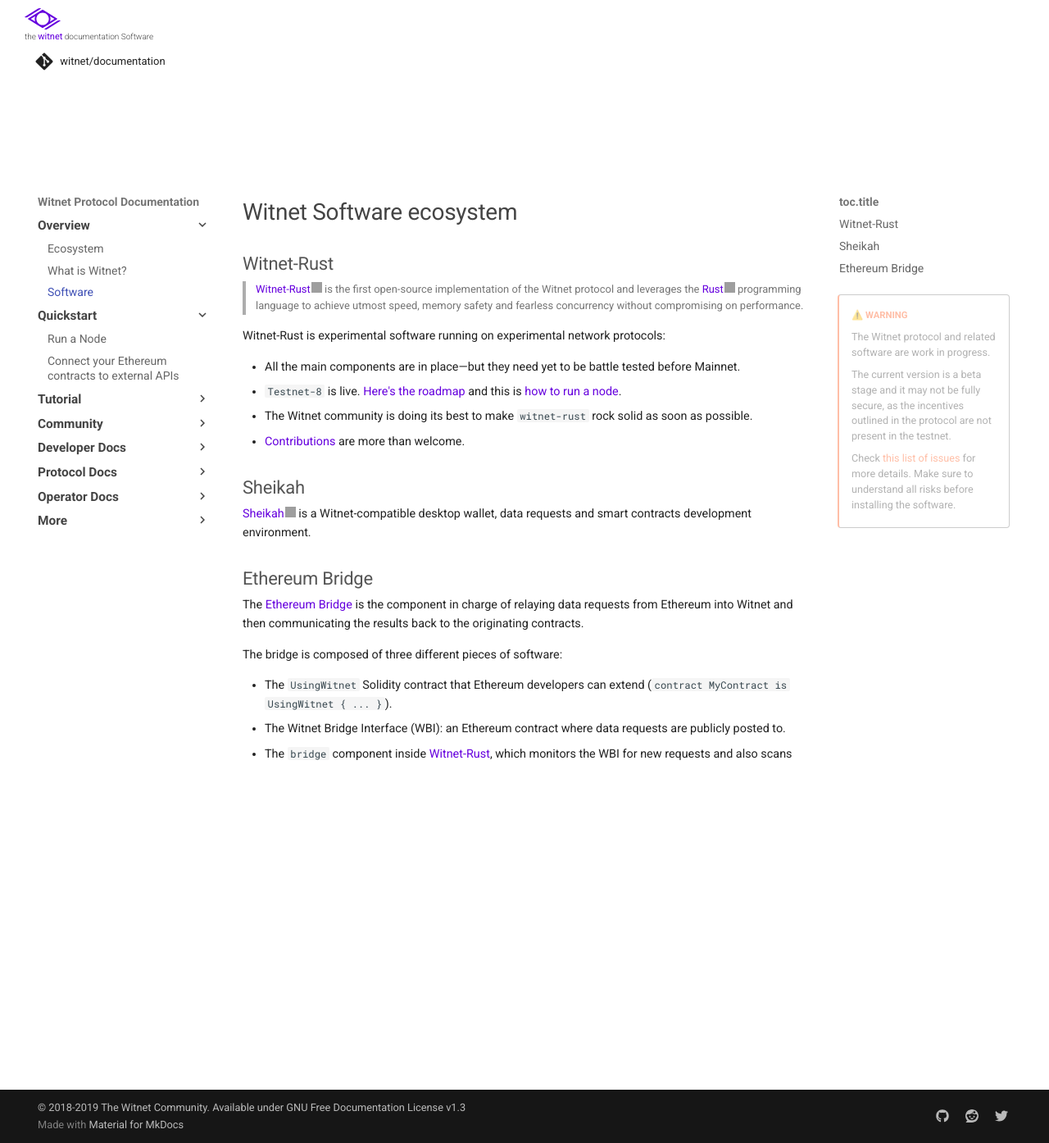
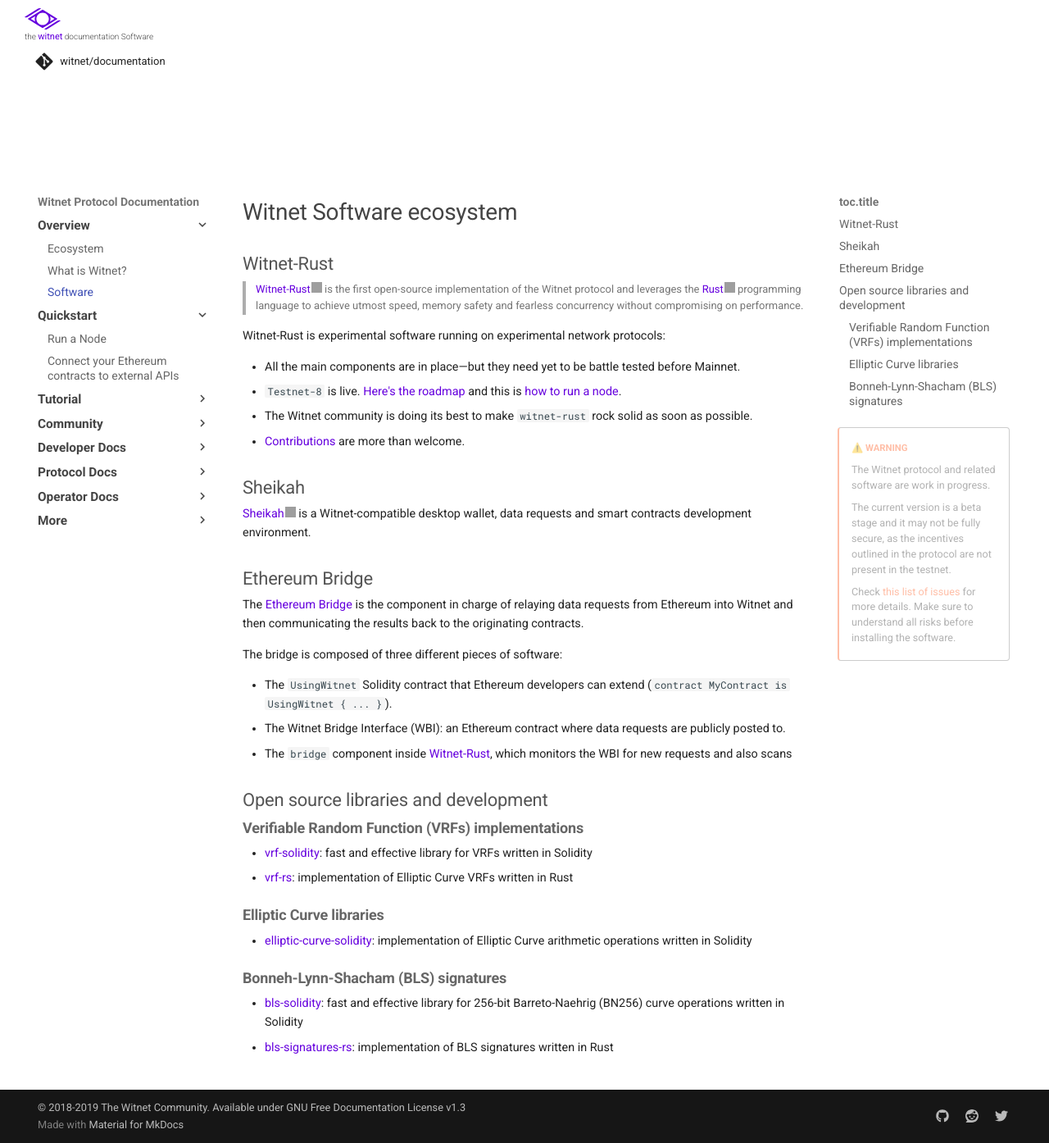
Before and after one commit to witnet/documentation, an MkDocs documentation site: the page built from docs/overview/software.md, in a window 1280 px wide and 1394 px high. Shown: the whole window at 82% size. Built offline with MkDocs 1.6.1 and Material for MkDocs 9.7.7, drawn with Linux system fonts in a browser that asks for light colours; some web fonts are replaced; comment, search, counter and statistics services are not loaded; grey boxes are pictures that could not be loaded.

Commit message:
Add Witnet open source libraries to documentation Closes #47

```diff
--- /dev/null
+++ b/docs/misc/open-source-development.md
@@ -0,0 +1 @@
+# Open source libraries
--- a/docs/overview/software.md
+++ b/docs/overview/software.md
@@ -37,6 +37,23 @@ The bridge is composed of three different pieces of software:
 - The `bridge` component inside [Witnet-Rust], which monitors the WBI
   for new requests and also scans
 
+## Open source libraries and development
+
+### Verifiable Random Function (VRFs) implementations
+
+- [vrf-solidity]: fast and effective library for VRFs written in Solidity
+- [vrf-rs]: implementation of Elliptic Curve VRFs written in Rust
+
+### Elliptic Curve libraries
+
+- [elliptic-curve-solidity]: implementation of Elliptic Curve arithmetic operations written in Solidity
+
+### Bonneh-Lynn-Shacham (BLS) signatures
+
+- [bls-solidity]: fast and effective library for 256-bit Barreto-Naehrig (BN256) curve operations written in Solidity
+- [bls-signatures-rs]: implementation of BLS signatures written in Rust
+
+
 [roadmap]: /community/roadmap
 [run-a-node]: /try/run-a-node
 [rust]: https://rust-lang.org
@@ -44,3 +61,8 @@ The bridge is composed of three different pieces of software:
 [use-from-ethereum]: /try/use-from-ethereum
 [Witnet-Rust]: https://github.com/witnet/sheikah
 [contributing]: /developer/contributing
+[vrf-solidity]: https://github.com/witnet/vrf-solidity
+[vrf-rs]: https://github.com/witnet/vrf-rs
+[elliptic-curve-solidity]: https://github.com/witnet/elliptic-curve-solidity
+[bls-solidity]: https://github.com/witnet/bls-solidity
+[bls-signatures-rs]: https://github.com/witnet/bls-signatures-rs
```
